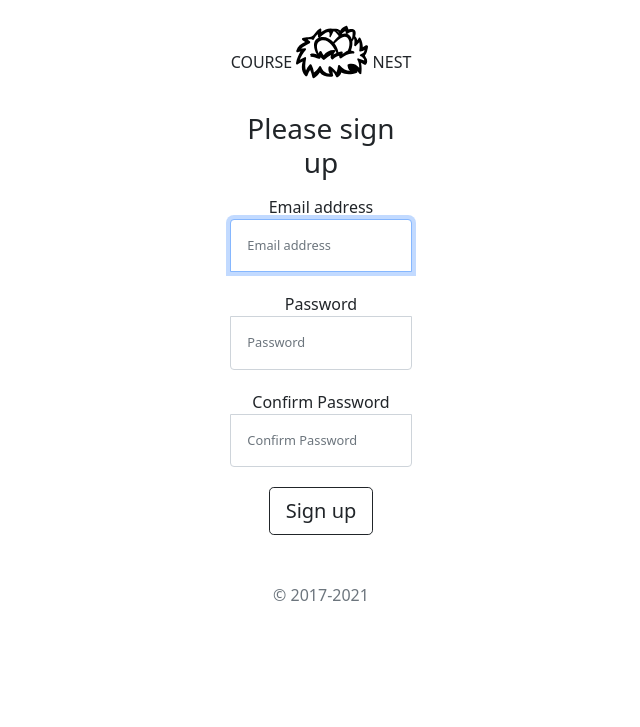
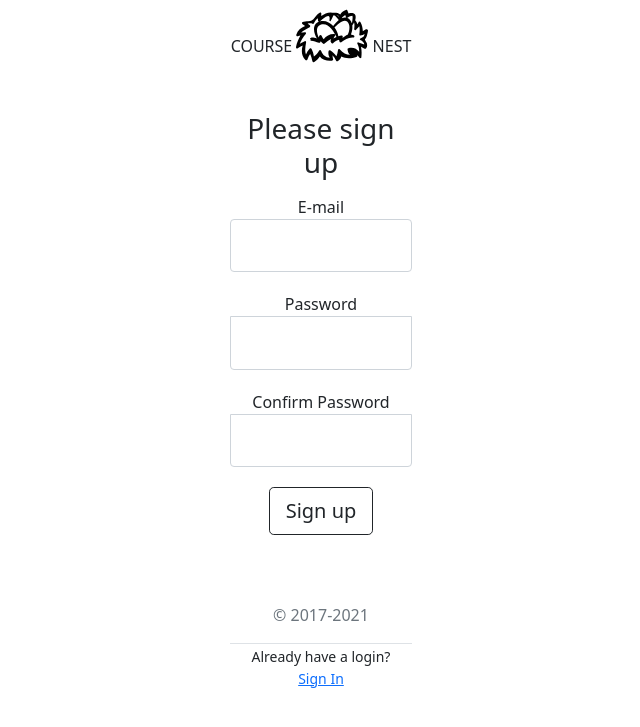
Before and after one commit to ep4sh/autopsy, a Flask app: page /register in a window 1280 px wide. Shown: the top 727 px of the page, without its empty margins (319-959 px from the left). Run offline with Flask 2, Linux system fonts and the light colour scheme.

Commit message:
Update register/login forms

```diff
--- a/courses_app/forms.py
+++ b/courses_app/forms.py
@@ -2,14 +2,17 @@ from flask_wtf import FlaskForm
 from wtforms import StringField, PasswordField, SubmitField, BooleanField
 from wtforms.validators import DataRequired, Length, Email, EqualTo
 
+
 class RegistrationForm(FlaskForm):
-    email = StringField('Email',
+    email = StringField('E-mail',
                         validators=[DataRequired(), Email()])
     password = PasswordField('Password',
-                           validators=[DataRequired(), Length(min=8, max=20)])
+                             validators=[DataRequired(),
+                                         Length(min=3, max=20)])
     confirm_password = PasswordField('Confirm Password',
-                           validators=[DataRequired(), Length(min=8, max=20),
-                                      EqualTo('password')])
+                                      validators=[DataRequired(),
+                                                  Length(min=3, max=20),
+                                                  EqualTo('password')])
     submit = SubmitField('Sign up')
 
 class LoginForm(FlaskForm):
--- a/courses_app/routes.py
+++ b/courses_app/routes.py
@@ -1,4 +1,4 @@
-from flask import render_template, request
+from flask import render_template, request, flash, redirect, url_for
 from courses_app import app
 from courses_app.forms import RegistrationForm, LoginForm
 
@@ -9,28 +9,21 @@ def dashboard():
 
 @app.route('/login', methods=['GET', 'POST'])
 def login():
+    form = LoginForm()
     if request.method == 'POST':
-        return do_the_login()
+        if form.validate_on_submit():
+            return redirect(url_for('dashboard'))
+        else:
+            flash(f"Login failed - check the credentials", 'danger')
+            return render_template('login.html', form=form)
     else:
-        return show_the_login()
+        return render_template('login.html', form=form)
 
-def do_the_login():
-    pass
-
-def show_the_login():
-    form = LoginForm()
-    return render_template('login.html', form=form)
 
 @app.route('/register', methods=['GET', 'POST'])
 def register():
-    if request.method == 'POST':
-        return do_the_reg()
-    else:
-        return show_the_reg()
-
-def do_the_reg():
-    pass
-
-def show_the_reg():
     form = RegistrationForm()
+    if form.validate_on_submit():
+        flash(f"An account {form.email.data} has been created", 'success')
+        return redirect(url_for('login'))
     return render_template('register.html', form=form)
--- /dev/null
+++ b/courses_app/templates/base_register.html
@@ -0,0 +1,41 @@
+<!doctype html>
+<html lang="en">
+  <head>
+    <meta charset="utf-8">
+    <meta name="viewport" content="width=device-width, initial-scale=1, shrink-to-fit=no">
+    <meta name="description" content="">
+    <meta name="author" content="Mark Otto, Jacob Thornton, and Bootstrap contributors">
+    <meta name="generator" content="Jekyll v3.8.5">
+    {% block title %}
+    {% endblock title %}
+    <!-- Bootstrap core CSS -->
+    <link href="https://cdn.jsdelivr.net/npm/bootstrap@5.0.0-beta2/dist/css/bootstrap.min.css" rel="stylesheet" integrity="sha384-BmbxuPwQa2lc/FVzBcNJ7UAyJxM6wuqIj61tLrc4wSX0szH/Ev+nYRRuWlolflfl" crossorigin="anonymous">
+
+    <!-- Custom styles for this template -->
+    <link rel="stylesheet" type="text/css" href="{{ url_for('static', filename='dashboard.css') }}">
+  </head>
+  <body class="text-center">
+    <div class="container col-lg-2">
+      <div class="row">
+        <div>
+          COURSE
+          <img class="mb-4" src="{{ url_for('static', filename='nest.svg') }}" alt="Course Nest" width="72" height="72">
+          NEST
+        </div>
+        <div class="col-lg-12">
+          {% with messages = get_flashed_messages(with_categories=true) %}
+            {% if messages %}
+              {% for category, message in messages %}
+                <div class="alert alert-{{ category }}">
+                  {{ message }}
+                </div>
+              {% endfor %}
+            {% endif %}
+          {% endwith %}
+        </div>
+      {% block form %}
+      {% endblock form %}
+      </div>
+    </div>
+  </body>
+</html>
--- a/courses_app/templates/register.html
+++ b/courses_app/templates/register.html
@@ -1,39 +1,75 @@
-<!doctype html>
-<html lang="en">
-  <head>
-    <meta charset="utf-8">
-    <meta name="viewport" content="width=device-width, initial-scale=1, shrink-to-fit=no">
-    <meta name="description" content="">
-    <meta name="author" content="Mark Otto, Jacob Thornton, and Bootstrap contributors">
-    <meta name="generator" content="Jekyll v3.8.5">
+{% extends "base_register.html" %}
+
+{% block title %}
     <title>Course Nest: Sign Up</title>
+{% endblock title %}
 
-    <!-- Bootstrap core CSS -->
-    <link href="https://cdn.jsdelivr.net/npm/bootstrap@5.0.0-beta2/dist/css/bootstrap.min.css" rel="stylesheet" integrity="sha384-BmbxuPwQa2lc/FVzBcNJ7UAyJxM6wuqIj61tLrc4wSX0szH/Ev+nYRRuWlolflfl" crossorigin="anonymous">
 
-    <!-- Custom styles for this template -->
-    <link rel="stylesheet" type="text/css" href="{{ url_for('static', filename='dashboard.css') }}">
-  </head>
-  <body class="text-center">
-    <div class="container col-lg-2">
-      <div class="row">
-        <form class="form-signin">
-          <div>
-            COURSE
-            <img class="mb-4" src="{{ url_for('static', filename='nest.svg') }}" alt="Course Nest" width="72" height="72">
-            NEST
+{% block form %}
+        <form class="form-signin" action="" method="POST">
+          {{ form.hidden_tag() }}
+          <h1 class="h3 mb-3 font-weight-normal">Please sign up</h1>
+
+          <div class="form-group">
+            {{ form.email.label(class="form-control-label") }}
+            {% if form.email.errors %}
+              {{ form.email(class="form-control form-control-md is-invalid") }}
+              <div class="invalid-feedback">
+                {% for err in form.email.errors %}
+                  <span>
+                    {{ err }}
+                  </span>
+                {% endfor%}
+              </div>
+            {% else %}
+              {{ form.email(class="form-control form-control-md") }}
+            {% endif %}
           </div>
-          <h1 class="h3 mb-3 font-weight-normal">Please sign up</h1>
-          <label for="inputEmail" class="sr-only">Email address</label>
-          <input type="email" id="inputEmail" class="form-control" placeholder="Email address" required autofocus>
-          <label for="inputPassword" class="sr-only">Password</label>
-          <input type="password" id="inputPassword" class="form-control" placeholder="Password" required>
-          <label for="confirmPassword" class="sr-only">Confirm Password</label>
-          <input type="password" id="confirmPassword" class="form-control" placeholder="Confirm Password" required>
-          <button class="btn btn-lg btn-outline-dark btn-block" type="submit">Sign up</button>
+
+          <div class="form-group">
+            {{ form.password.label(class="form-control-label") }}
+            {% if form.password.errors %}
+              {{ form.password(class="form-control form-control-md is-invalid") }}
+              <div class="invalid-feedback">
+                {% for err in form.password.errors %}
+                  <span>
+                    {{ err }}
+                  </span>
+                {% endfor%}
+              </div>
+            {% else %}
+              {{ form.password(class="form-control form-control-md") }}
+            {% endif %}
+          </div>
+
+          <div class="form-group">
+            {{ form.confirm_password.label(class="form-control-label") }}
+            {% if form.confirm_password.errors %}
+              {{ form.confirm_password(class="form-control form-control-md is-invalid") }}
+              <div class="invalid-feedback">
+                {% for err in form.confirm_password.errors %}
+                  <span>
+                    {{ err }}
+                  </span>
+                {% endfor%}
+              </div>
+            {% else %}
+              {{ form.confirm_password(class="form-control form-control-md") }}
+            {% endif %}
+          </div>
+
+          <div class="form-group">
+            {{ form.submit(class="btn btn-lg btn-outline-dark btn-block") }}
+          </div>
+
           <p class="mt-5 mb-3 text-muted">&copy; 2017-2021</p>
+          <div class="border-top">
+            <small>
+             Already have a login?
+              <div>
+                <a class="ml-2" href="{{ url_for('login') }}"> Sign In </a>
+              </div>
+            </small>
+          </div>
         </form>
-      </div>
-    </div>
-  </body>
-</html>
+{% endblock form %}
--- a/requirements.txt
+++ b/requirements.txt
@@ -1,7 +1,10 @@
 click==7.1.2
+dnspython==2.1.0
+email-validator==1.1.2
 Flask==1.1.2
 Flask-Login==0.5.0
 Flask-WTF==0.14.3
+idna==3.1
 itsdangerous==1.1.0
 Jinja2==2.11.3
 MarkupSafe==1.1.1
```
Also changed, not shown: courses_app/templates/login.html (+61 -34 lines).
